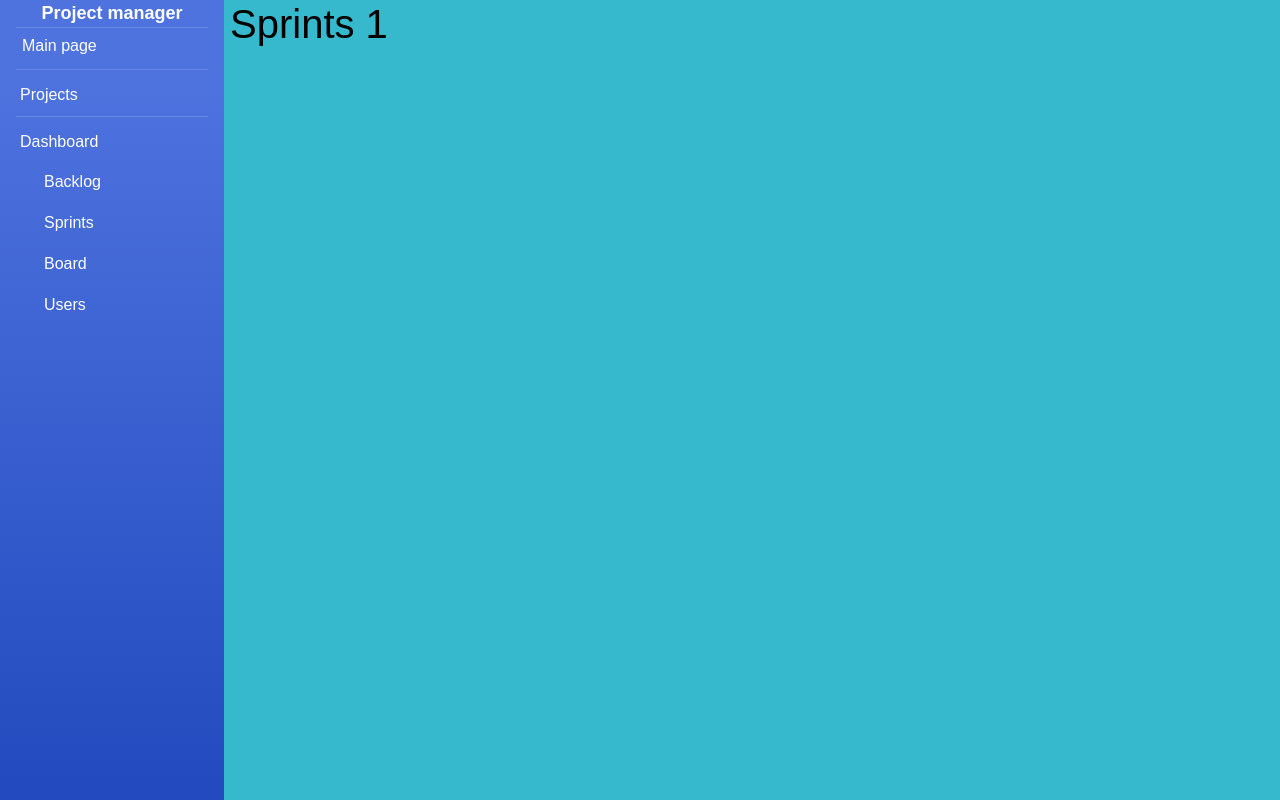
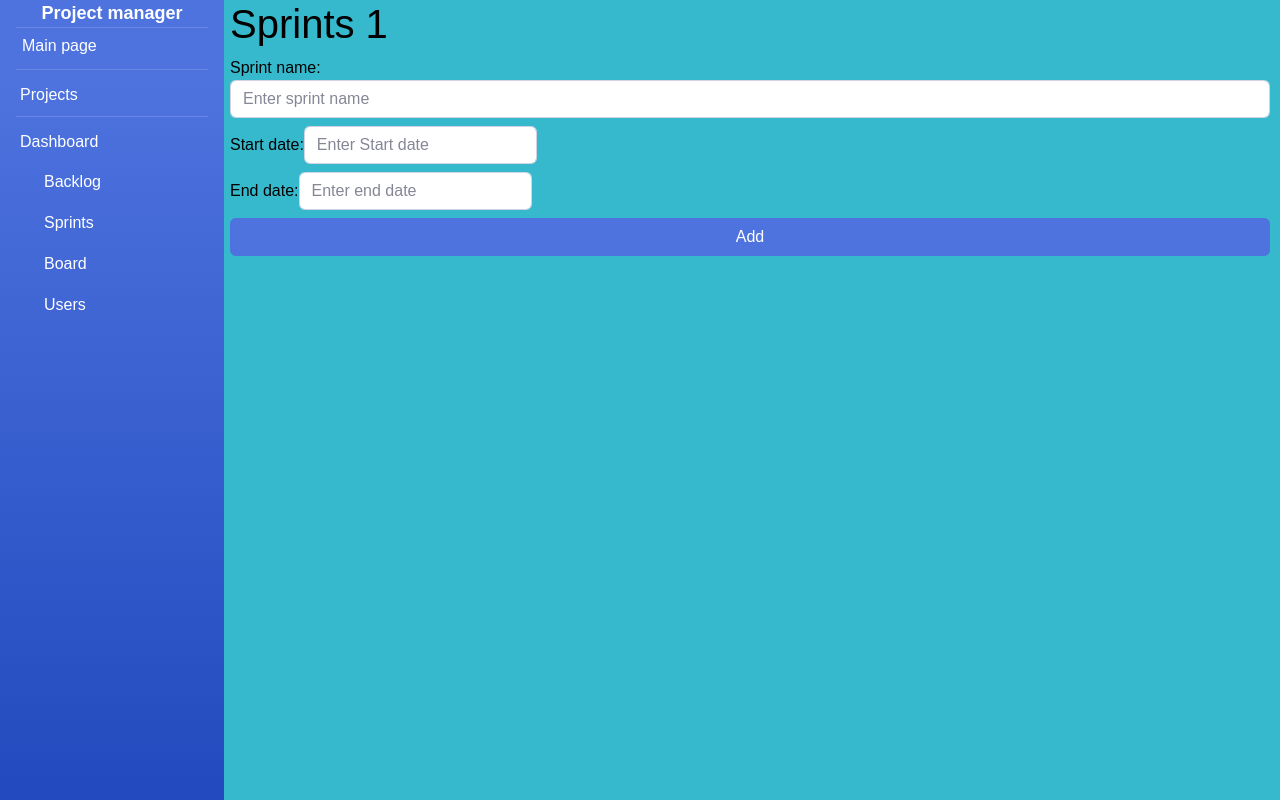
Before and after one commit to MateuszSapala/project-manager, a React (Create React App) app in the folder project-manager-ui/: page /projects/1/sprints in a window 1280 px wide. Built offline with nearby package versions, Linux system fonts and the light colour scheme; no server answers; sample sign-in values are in the browser's storage.

Commit message:
Sprint adding

```diff
--- a/project-manager-ui/src/App.css
+++ b/project-manager-ui/src/App.css
@@ -98,13 +98,18 @@
 .card-sprint {
     width: 99%;
     margin: 10px;
-    background: gray;
-    border-color: gray;
+    background: silver;
+    border-color: silver;
+}
+
+.card-sprint-closed {
+    background: darkgray;
+    border-color: darkgray;
 }
 
 .card-sprint-active {
-    background: white;
-    border-color: white;
+    background: darkseagreen;
+    border-color: darkseagreen;
 }
 
 /* BOARD */
--- a/project-manager-ui/src/components/Sprints.tsx
+++ b/project-manager-ui/src/components/Sprints.tsx
@@ -4,8 +4,13 @@ import {Project} from "../model/Project";
 import {User} from "../model/User";
 import Sidebar from "./Sidebar";
 import {useEffect, useState} from "react";
-import {stateGetProject, stateGetSprintsByProject} from "../service/UseStateService";
-import {Sprint} from "../model/Sprint";
+import {stateGetActiveSprintByProject, stateGetProject, stateGetSprintsByProject} from "../service/UseStateService";
+import {Sprint} from "../model/sprint/Sprint";
+import DatePicker from "react-datepicker";
+import {displayMessages} from "./Util";
+import {AxiosResponse} from "axios";
+import {addSprint} from "../service/SprintService";
+import {AddSprintDto} from "../model/sprint/AddSprintDto";
 
 interface Props {
   loggedUser: User;
@@ -16,22 +21,97 @@ function Sprints({loggedUser, projects}: Props) {
   let {projectName} = useParams();
   const [project, setProject] = useState<Project | null>(null);
   const [sprints, setSprints] = useState<Array<Sprint>>([]);
+  const [activeSprint, setActiveSprint] = useState<Sprint | null>(null);
+
+  const [sprintName, setSprintName] = useState<string>("");
+  const [sprintStartDate, setSprintStartDate] = useState<Date | null>(null);
+  const [sprintEndDate, setSprintEndDate] = useState<Date | null>(null);
+  const [sprintError, setSprintError] = useState<string>("");
+  const [sprintSuccess, setSprintSuccess] = useState<string>("");
 
   useEffect(() => {
     stateGetProject(projectName, project, setProject);
     stateGetSprintsByProject(project?.id, sprints, setSprints);
-  }, [project, projectName, sprints]);
+    stateGetActiveSprintByProject(project?.id, activeSprint, setActiveSprint)
+  }, [activeSprint, project, projectName, sprints]);
 
   const displaySprint = (sprint: Sprint) => {
+    const active = sprint.id === activeSprint?.id;
+    let className = "card card-sprint";
+    if (sprint.closed) className += " card-sprint-closed";
+    if (active) className += " card-sprint-active";
     return (
-      <div className="card card-sprint">
+      <div className={className} key={sprint.id}>
         <div className="card-body">
           <h5 className="card-title">{sprint.name}</h5>
           <p className="card-text">Start date: {sprint.start?.toDateString()}</p>
           <p className="card-text">End date: {sprint.end?.toDateString()}</p>
+          <p className="card-text">Closed: {sprint.closed ? "yes" : "no"}</p>
+          <p className="card-text">Active: {active ? "yes" : "no"}</p>
         </div>
       </div>
     )
+  }
+
+  const displayAdd = () => {
+    return (
+      <div>
+        <div className="form-group">
+          <label htmlFor="SprintName">
+            Sprint name:
+            <input type="text" className="form-control text-primary" placeholder="Enter sprint name" id="sprintName"
+                   value={sprintName}
+                   onChange={(event => setSprintName(event.target.value))}/>
+          </label>
+          <label htmlFor="sprintStart">
+            Start date:
+            <DatePicker onChange={date => setSprintStartDate(date)} selected={sprintStartDate}
+                        className="form-control text-primary"
+                        minDate={sprints.length === 0 ? undefined : sprints[sprints.length - 1].end}
+                        placeholderText={"Enter Start date"} id="taskEnd" dateFormat='dd-MM-yyyy'/>
+          </label>
+          <label htmlFor="SprintEnd">
+            End date:
+            <DatePicker onChange={date => setSprintEndDate(date)} selected={sprintEndDate}
+                        minDate={sprintStartDate === null ? (sprints.length === 0 ? undefined : sprints[sprints.length - 1].end) : sprintStartDate}
+                        className="form-control text-primary"
+                        placeholderText={"Enter end date"} id="SprintEnd" dateFormat='dd-MM-yyyy'/>
+          </label>
+          {displayMessages(sprintError, sprintSuccess)}
+          <button className="btn btn-primary btn-block" onClick={handleAddSprint}>Add</button>
+        </div>
+      </div>
+    )
+  }
+
+  const handleAddSprint = () => {
+    setSprintError("");
+    setSprintSuccess("");
+    const missing: Array<string> = [];
+    if (sprintName === "") missing.push("name");
+    if (sprintStartDate === null) missing.push("start date")
+    if (sprintEndDate === null) missing.push("end date")
+    if (missing.length > 0) {
+      setSprintError("The following data is missing: " + missing);
+      return;
+    }
+    const diffDays = Math.ceil((sprintEndDate!.getTime() - sprintStartDate!.getTime()) / (1000 * 60 * 60 * 24));
+    if (diffDays < 7) {
+      setSprintError("Sprint have to last at least 7 days");
+      return;
+    }
+    addSprint(new AddSprintDto(sprintName, sprintStartDate!, sprintEndDate!, project!.id)).then(response => {
+      if ((response as AxiosResponse).status !== 201) {
+        setSprintError("Unable to add sprint")
+        return;
+      }
+      setSprints([...sprints, new Sprint(response.data)]);
+      setSprintSuccess("Successfully added Sprint");
+      setSprintName("");
+      setSprintStartDate(null);
+      setSprintEndDate(null);
+      return;
+    });
   }
 
   return (
@@ -41,6 +121,7 @@ function Sprints({loggedUser, projects}: Props) {
         <div className="d-flex flex-column main-content">
           <h1>Sprints {projectName}</h1>
           {sprints.map(sprint => displaySprint(sprint))}
+          {displayAdd()}
         </div>
       </div>
     </div>
--- /dev/null
+++ b/project-manager-ui/src/components/Util.tsx
@@ -0,0 +1,10 @@
+export const displayMessages = (error: string, success?: string) => {
+  return (<div>
+    {error === "" ? "" : <div className="alert alert-danger" role="alert">
+      {error}
+    </div>}
+    {success === "" || success === undefined ? "" : <div className="alert alert-primary" role="alert">
+      {success}
+    </div>}
+  </div>)
+}
--- /dev/null
+++ b/project-manager-ui/src/model/sprint/AddSprintDto.ts
@@ -0,0 +1,14 @@
+export class AddSprintDto {
+  name: string;
+  start: Date;
+  end: Date;
+  projectId: number;
+
+  constructor(name: string, start: Date, end: Date, projectId: number) {
+    this.name = name;
+    this.start = start;
+    this.end = end;
+    this.projectId = projectId;
+    return;
+  }
+}
--- a/project-manager-ui/src/model/Sprint.ts
+++ b/project-manager-ui/src/model/sprint/Sprint.ts
@@ -1,4 +1,4 @@
-import {Project} from "./Project";
+import {Project} from "../Project";
 import {SprintDto} from "./SprintDto";
 
 export class Sprint {
@@ -7,6 +7,7 @@ export class Sprint {
   start: Date | null;
   end: Date | null;
   project: Project;
+  closed: boolean;
 
   constructor(sprintDto: SprintDto) {
     this.id = sprintDto.id;
@@ -16,6 +17,7 @@ export class Sprint {
     const e = sprintDto.end;
     this.end = e !== null ? new Date(e[0], e[1], e[2]) : null;
     this.project = sprintDto.project;
+    this.closed = sprintDto.closed;
     return;
   }
 }
--- a/project-manager-ui/src/model/SprintDto.ts
+++ b/project-manager-ui/src/model/sprint/SprintDto.ts
@@ -1,4 +1,4 @@
-import {Project} from "./Project";
+import {Project} from "../Project";
 
 export interface SprintDto {
   id: number;
@@ -6,4 +6,5 @@ export interface SprintDto {
   start: number[];
   end: number[];
   project: Project;
+  closed: boolean;
 }
--- a/project-manager-ui/src/model/task/Task.ts
+++ b/project-manager-ui/src/model/task/Task.ts
@@ -2,7 +2,7 @@ import {Project} from "../Project";
 import {User} from "../User";
 import {TaskDto} from "./TaskDto";
 import {TaskState} from "./TaskState";
-import {Sprint} from "../Sprint";
+import {Sprint} from "../sprint/Sprint";
 
 export class Task {
   id: number;
--- a/project-manager-ui/src/service/SprintService.ts
+++ b/project-manager-ui/src/service/SprintService.ts
@@ -1,5 +1,6 @@
 import axios, {AxiosResponse} from "axios";
 import AppConfig from "../AppConfig";
+import {AddSprintDto} from "../model/sprint/AddSprintDto";
 
 export async function getSprintsByProjectId(projectId: number): Promise<AxiosResponse> {
   const auth: string = window.localStorage.getItem("authorization")!;
@@ -9,3 +10,30 @@ export async function getSprintsByProjectId(projectId: number): Promise<AxiosRes
     },
   });
 }
+
+export async function getActiveSprintByProjectId(projectId: number): Promise<AxiosResponse> {
+  const auth: string = window.localStorage.getItem("authorization")!;
+  return axios.get(AppConfig.BACKEND_URL + "v1/sprints/project/" + projectId + "/active", {
+    headers: {
+      authorization: auth,
+    },
+  });
+}
+
+export async function closeSprint(id: number): Promise<AxiosResponse> {
+  const auth: string = window.localStorage.getItem("authorization")!;
+  return axios.post(AppConfig.BACKEND_URL + "v1/sprints/" + id + "/close", undefined, {
+    headers: {
+      authorization: auth,
+    },
+  });
+}
+
+export async function addSprint(sprint: AddSprintDto): Promise<AxiosResponse> {
+  const auth: string = window.localStorage.getItem("authorization")!;
+  return axios.post(AppConfig.BACKEND_URL + "v1/sprints", sprint, {
+    headers: {
+      authorization: auth,
+    },
+  });
+}
--- a/project-manager-ui/src/service/UseStateService.ts
+++ b/project-manager-ui/src/service/UseStateService.ts
@@ -7,9 +7,9 @@ import {Project} from "../model/Project";
 import {getProject} from "./ProjectService";
 import {Access} from "../model/Access";
 import {getAccessByProject} from "./AccessService";
-import {Sprint} from "../model/Sprint";
-import {getSprintsByProjectId} from "./SprintService";
-import {SprintDto} from "../model/SprintDto";
+import {Sprint} from "../model/sprint/Sprint";
+import {getActiveSprintByProjectId, getSprintsByProjectId} from "./SprintService";
+import {SprintDto} from "../model/sprint/SprintDto";
 
 
 export const stateGetTasks = (projectName: string | undefined, tasks: Array<Task>, setTasks: Dispatch<SetStateAction<Task[]>>) => {
@@ -68,3 +68,17 @@ export const stateGetSprintsByProject = (projectId: number | undefined, sprints:
     setSprints(sprints);
   });
 }
+
+export const stateGetActiveSprintByProject = (projectId: number | undefined, sprint: Sprint | null, setSprint: Dispatch<SetStateAction<Sprint | null>>) => {
+  if (projectId === undefined || sprint !== null) return;
+  getActiveSprintByProjectId(projectId!).then((response) => {
+    const resp = response as AxiosResponse;
+    if (resp.status !== 200) {
+      console.log("Unable to load active sprint: projectId=" + projectId);
+      return;
+    }
+    const sprint: Sprint = new Sprint(resp.data);
+    console.log({activeSprint: sprint});
+    setSprint(sprint);
+  });
+}
```
Also changed, not shown: project-manager-ui/src/components/Backlog.tsx (+2 -12 lines).
